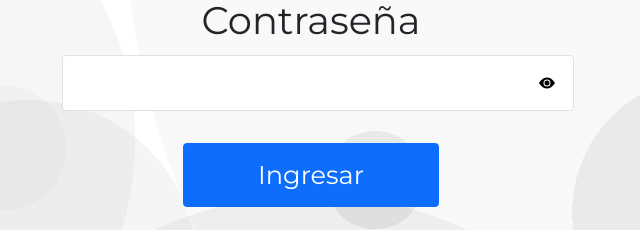
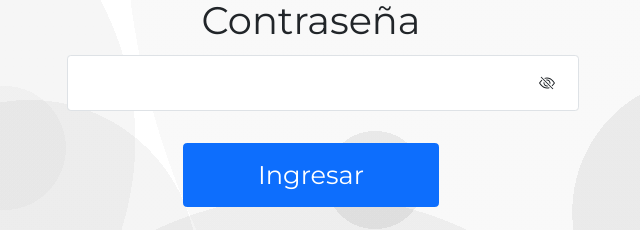
Before and after one commit to MauricioBuda/Notas, a website built with Vite: page index.html in a window 1280 px wide. Shown: the part 236-466 px from the top of the page, 329-969 px from the left. Built offline with nearby package versions, Linux system fonts and the light colour scheme; some packages are replaced by stand-ins of ours; no server answers.

Commit message:
mosrtar/ocultar clave con eye

```diff
--- a/index.html
+++ b/index.html
@@ -69,7 +69,11 @@
       <label for="exampleInputPassword1" class="form-label">Contraseña</label>
       <div class="div-ver-clave">
         <input type="password" class="form-control" id="contraseñaInicio" required >
-        <span id="ocultar-mostrar-clave"><img src="img/eye-fill.svg" alt="verClave"></span>
+        <span id="ocultar-mostrar-clave"><svg xmlns="http://www.w3.org/2000/svg" width="16" height="16" fill="currentColor" class="bi bi-eye-slash" viewBox="0 0 16 16">
+          <path d="M13.359 11.238C15.06 9.72 16 8 16 8s-3-5.5-8-5.5a7 7 0 0 0-2.79.588l.77.771A6 6 0 0 1 8 3.5c2.12 0 3.879 1.168 5.168 2.457A13 13 0 0 1 14.828 8q-.086.13-.195.288c-.335.48-.83 1.12-1.465 1.755q-.247.248-.517.486z"/>
+          <path d="M11.297 9.176a3.5 3.5 0 0 0-4.474-4.474l.823.823a2.5 2.5 0 0 1 2.829 2.829zm-2.943 1.299.822.822a3.5 3.5 0 0 1-4.474-4.474l.823.823a2.5 2.5 0 0 0 2.829 2.829"/>
+          <path d="M3.35 5.47q-.27.24-.518.487A13 13 0 0 0 1.172 8l.195.288c.335.48.83 1.12 1.465 1.755C4.121 11.332 5.881 12.5 8 12.5c.716 0 1.39-.133 2.02-.36l.77.772A7 7 0 0 1 8 13.5C3 13.5 0 8 0 8s.939-1.721 2.641-3.238l.708.709zm10.296 8.884-12-12 .708-.708 12 12z"/>
+        </svg>
       </div>
 
     </div>
```
